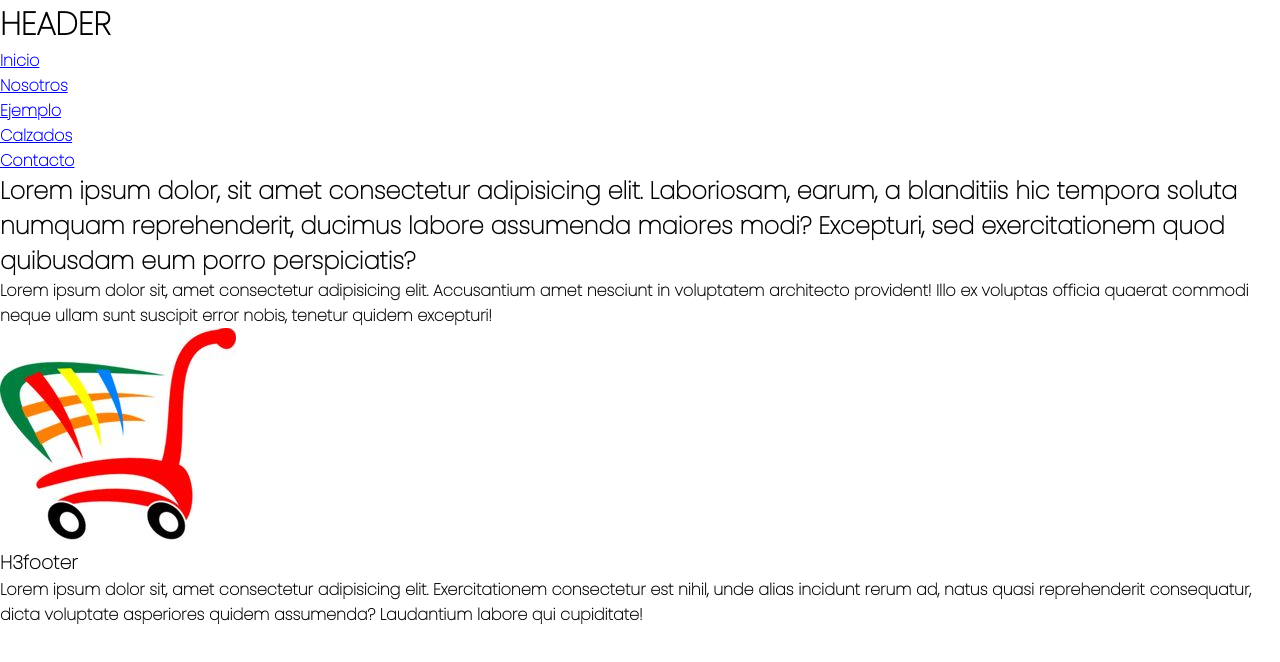
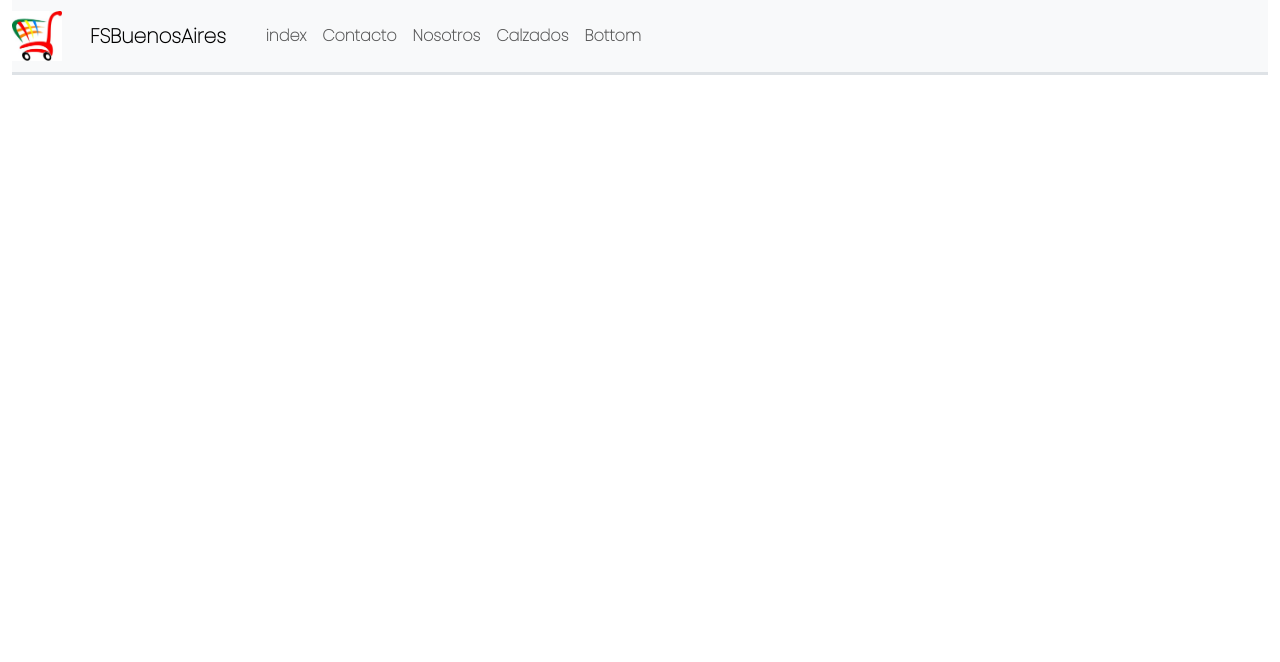
Before and after one commit to gustavomartinsilva/PreEntrega2-SILVA, a website: page pages/camisetas.html in a window 1280 px wide. Drawn offline with nearby package versions, Linux system fonts and the light colour scheme; files that its build step writes are made by us from their sources.

Commit message:
Todas las paginas responsive

```diff
--- a/pages/camisetas.html
+++ b/pages/camisetas.html
@@ -4,39 +4,33 @@
     <meta charset="UTF-8">
     <meta name="viewport" content="width=device-width, initial-scale=1.0">
     <title>Document</title>
-    <link rel="stylesheet" href="../css/style.css">
+    <link rel="stylesheet" href="../bootstrap/css/bootstrap.min.css">
+    <link rel="stylesheet" href="../style.css">
 </head>
 <body>
-    <header>
-        <h1>HEADER</h1>
-        <nav>
-            <ul>
-                <li>
-                    <a href="../index.html">Inicio</a>
-                </li>
-                <li>
-                    <a href="./nosotros.html">Nosotros</a>
-                </li>
-                <li>
-                    <a href="ejemplo.html">Ejemplo</a>
-                </li>
-                <li>
-                    <a href="./calzados.html">Calzados</a>
-                </li>
-                <li>
-                    <a href="./contacto.html">Contacto</a>
-                </li>
-            </ul>
-        </nav>
-    </header>
     <main>
-        <h2>Lorem ipsum dolor, sit amet consectetur adipisicing elit. Laboriosam, earum, a blanditiis hic tempora soluta numquam reprehenderit, ducimus labore assumenda maiores modi? Excepturi, sed exercitationem quod quibusdam eum porro perspiciatis?</h2>
-        <p>Lorem ipsum dolor sit, amet consectetur adipisicing elit. Accusantium amet nesciunt in voluptatem architecto provident! Illo ex voluptas officia quaerat commodi neque ullam sunt suscipit error nobis, tenetur quidem excepturi!</p>
-    <img src="../imagenes/0c62013c0dcded29a21309727dc632fe--shopping-carts-design-art.jpg" alt="">
+        <div class="container-fluid" id="contenedor">
+            <!--BARRA DE NAVEGqACIÓN-->
+          <nav class="navbar navbar-expand-md navbar-light bg-light border-3 border-bottom" id="barra-de-navegación">
+            <a class="navbar-brand" href="#">
+              <img src="../imagenes/0c62013c0dcded29a21309727dc632fe--shopping-carts-design-art.jpg" alt="Tu Logo" width="50" height="50">
+            </a>
+            <div class="container-fluid">
+              <a href="#" class="navbar-brand">FSBuenosAires</a>
+              <button type="button" class="navbar-toggler" data-bs-toggle="collapse" data-bs-target="#MenuNavegacion">
+                <span class="navbar-toggler-icon"></span>
+              </button>
+              <div id="MenuNavegacion" class="collapse navbar-collapse">
+                <ul class="navbar-nav ms-3">
+                    <li class="nav-item"><a class="nav-link" href="../index.html">index</a></li>
+                  <li class="nav-item"><a class="nav-link" href="./pages/contacto.html">Contacto</a></li>
+                  <li class="nav-item"><a class="nav-link" href="./nosotros.html">Nosotros</a></li>
+                  <li class="nav-item"><a class="nav-link" href="../pages/calzados.html">Calzados</a></li>
+                  <li class="nav-item"><a class="bottom nav-link" href="#Bottom">Bottom</a></li>
+                </ul>
+              </div>
+            </div>
+          </nav>
+          </div>
     </main>
-    <footer>
-    <h3>H3footer</h3>
-    <p>Lorem ipsum dolor sit, amet consectetur adipisicing elit. Exercitationem consectetur est nihil, unde alias incidunt rerum ad, natus quasi reprehenderit consequatur, dicta voluptate asperiores quidem assumenda? Laudantium labore qui cupiditate!</p>
-    </footer>
-</body>
 </html>
```
Also changed, not shown: index.html (+1 -3 lines), pages/calzados.html (+26 -31 lines), pages/contacto.html (+1 -3 lines), pages/nosotros.html (+2 -3 lines), bootstrap/css/bootstrap.min.css (renamed from bootstrap/css-framework/bootstrap.min.css).
